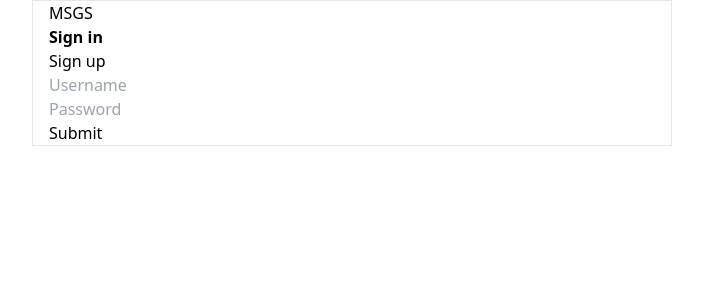
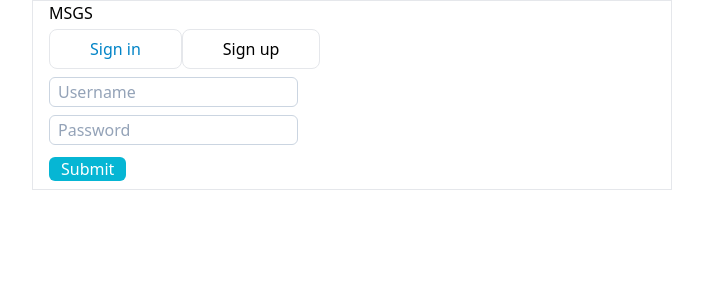
Before and after one commit to mhmh4/flask-messenger, a Flask app: page /signin in a window 1280 px wide. Shown: the top 300 px of the page, without its empty margins (288-991 px from the left). Run offline with Flask 3, Linux system fonts and the light colour scheme; some libraries are stand-ins or nearby versions.

Commit message:
Update signin.html

```diff
--- a/msgs/templates/signin.html
+++ b/msgs/templates/signin.html
@@ -1,28 +1,39 @@
 {% extends "base.html" %}
+
+{% block title %}
+<title>MSGS - Sign in</title>
+{% endblock %}
 
 {% block content %}
 <h4>MSGS</h4>
 
-<div>
+<div class="flex my-3">
   <div>
-    <strong>
-      <a href="{{ url_for('signin') }}">Sign in</a>
-    </strong>
+    <a href="{{ url_for('signin') }}" class="text-sky-600 px-10 py-2 rounded-lg border">Sign in</a>
   </div>
   <div>
-    <a href="{{ url_for('signup') }}">Sign up</a>
+    <a href="{{ url_for('signup') }}" class="text-black px-10 py-2 rounded-lg border">Sign up</a>
   </div>
 </div>
 
 <form method="post">
   {{ form.hidden_tag() }}
   <div>
-    {{ form.username(placeholder="Username") }}
+    {{
+      form.username(
+        class="my-1 py-0.5 px-2 border border-slate-300 rounded-md placeholder-slate-400",
+        placeholder="Username"
+      )
+    }}
   </div>
   <div>
-    {{ form.password(placeholder="Password") }}
+    {{
+      form.password(
+        class="my-1 py-0.5 px-2 border border-slate-300 rounded-md placeholder-slate-400",
+        placeholder="Password"
+      )
+    }}
   </div>
-  {{ form.submit(value="Submit") }}
+  {{ form.submit(class="px-3 my-2 text-white bg-cyan-500 hover:bg-cyan-600 rounded-md", value="Submit") }}
 </form>
-
 {% endblock %}
```
